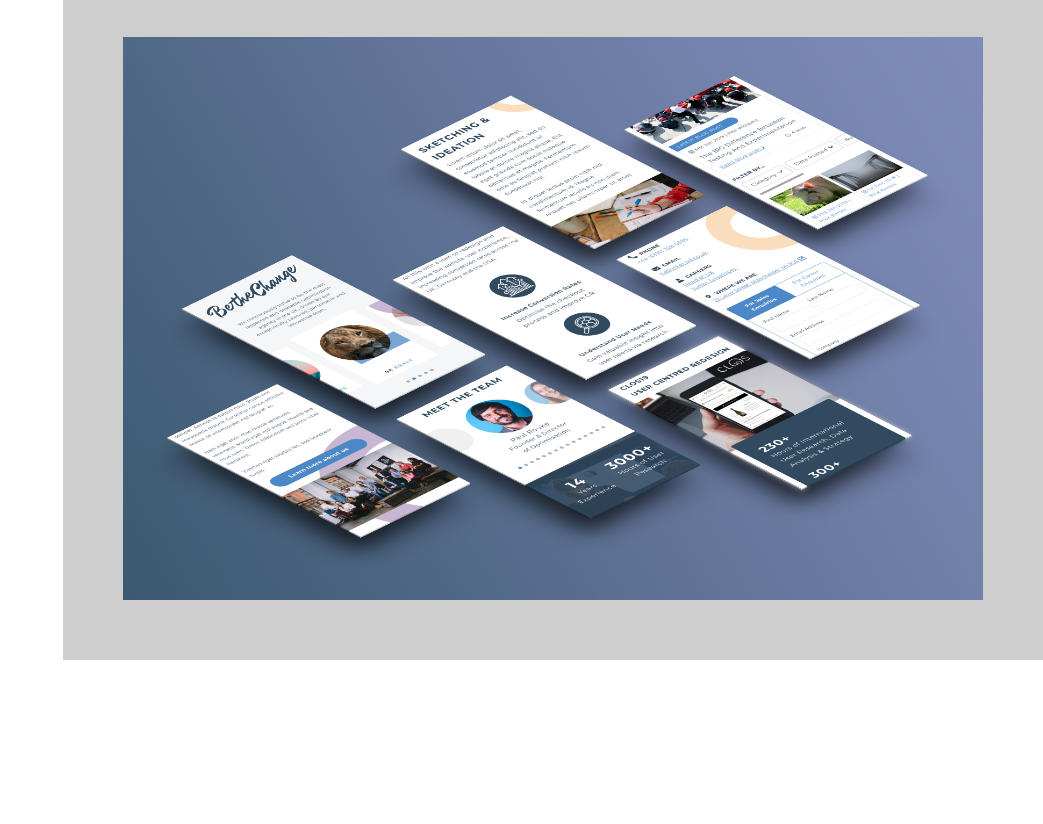
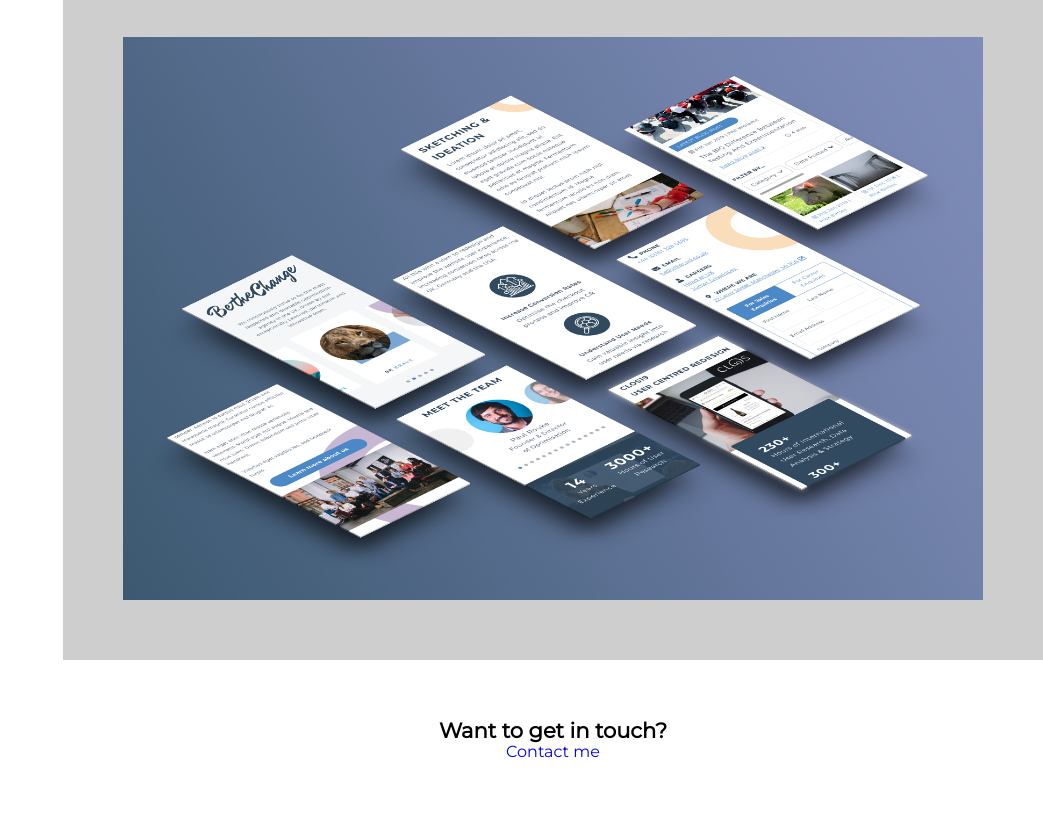
Before and after one commit to rsbrowne/arte-portfolio, a Gatsby site: page /projects/prwd in a window 1280 px wide. Shown: the part 2246-3070 px from the top of the page, without its empty margins (237-1280 px from the left). Before the commit the page ends 2906 px from the top, so only its background shows below. Built offline with nearby package versions, Linux system fonts and the light colour scheme; Gatsby itself is replaced by a stand-in of ours.

Commit message:
Adds footer component

```diff
--- /dev/null
+++ b/src/components/footer.js
@@ -0,0 +1,13 @@
+import React from "react"
+import { Link } from "gatsby"
+
+const Footer = () => (
+  <footer className="footer">
+    <h4 className="footer__text">Want to get in touch?</h4>
+    <Link className="button" to="/contact">
+      Contact me
+    </Link>
+  </footer>
+)
+
+export default Footer
--- a/src/styles/components/_footer.scss
+++ b/src/styles/components/_footer.scss
@@ -0,0 +1,11 @@
+.footer {
+  display: flex;
+  flex-direction: column;
+  justify-content: center;
+  align-items: center;
+  padding: 6rem;
+
+  &__text {
+    // text-align: center;
+  }
+}
--- a/src/templates/project.js
+++ b/src/templates/project.js
@@ -3,6 +3,7 @@ import { graphql } from "gatsby"
 import Img from "gatsby-image"
 
 import Layout from "../components/layout"
+import Footer from "../components/footer"
 
 export const query = graphql`
   query($slug: String!) {
@@ -57,7 +58,7 @@ const ProjectPage = ({
               />
             ))}
         </div>
-        <div className="project__footer"></div>
+        <Footer />
       </div>
     </Layout>
   )
```
